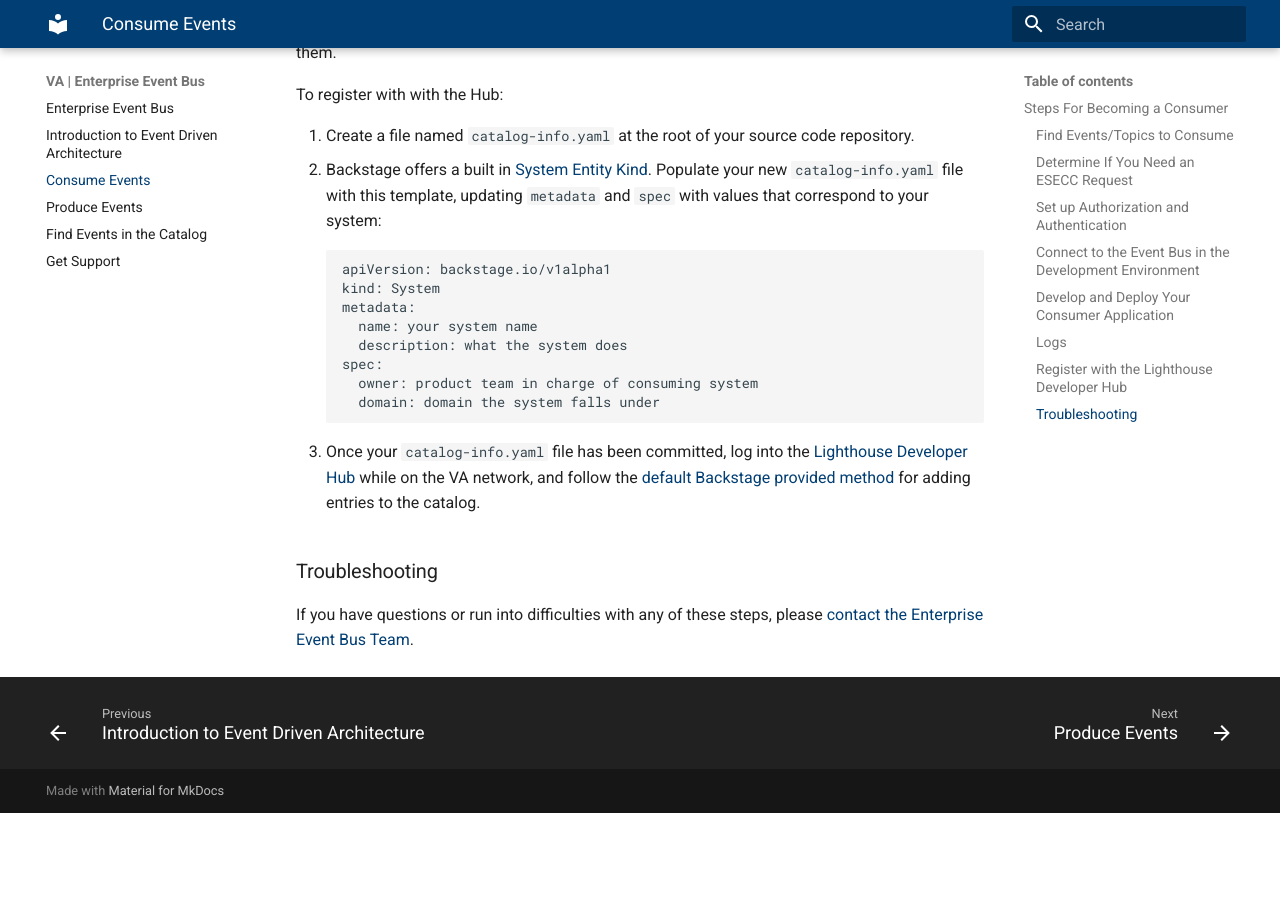
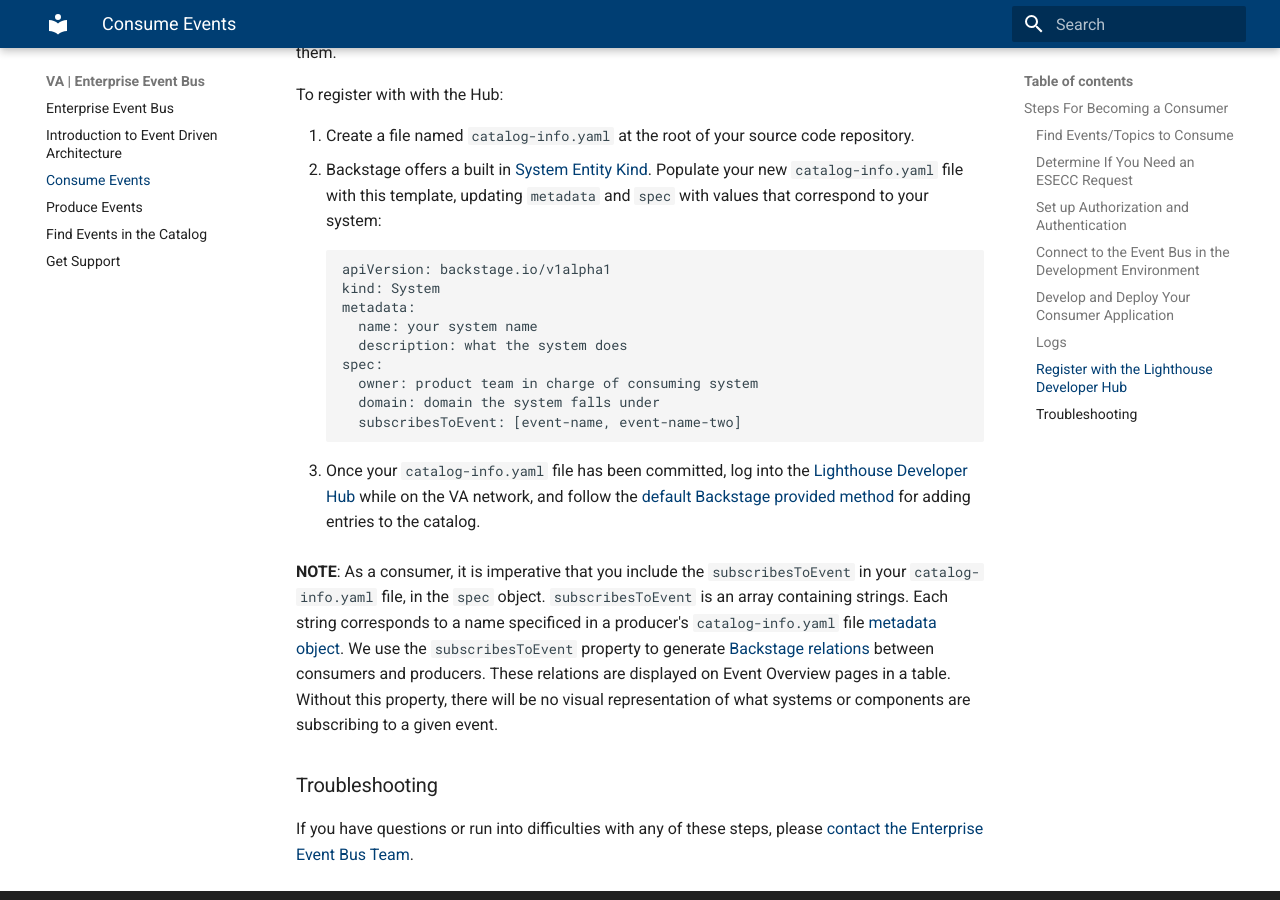
Before and after one commit to department-of-veterans-affairs/ves-event-bus-developer-portal, an MkDocs documentation site: the page built from docs/consume-events.md, in a window 1280 px wide and 900 px high, scrolled down 4765 px. Built offline with MkDocs 1.6.1 and Material for MkDocs 9.7.7, drawn with Linux system fonts in a browser that asks for light colours; before the commit the page ends 5578 px from its top, so only the background shows below that.

Commit message:
Update consume-events.md

```diff
--- a/docs/consume-events.md
+++ b/docs/consume-events.md
@@ -170,9 +170,12 @@
         spec:
           owner: product team in charge of consuming system
           domain: domain the system falls under
+          subscribesToEvent: [event-name, event-name-two]
 
 
-3. Once your `catalog-info.yaml` file has been committed, log into the [Lighthouse Developer Hub](https://hub.lighthouse.va.gov/) while on the VA network, and follow the [default Backstage provided method](https://backstage.io/docs/features/software-catalog/#adding-components-to-the-catalog) for adding entries to the catalog.
+4. Once your `catalog-info.yaml` file has been committed, log into the [Lighthouse Developer Hub](https://hub.lighthouse.va.gov/) while on the VA network, and follow the [default Backstage provided method](https://backstage.io/docs/features/software-catalog/#adding-components-to-the-catalog) for adding entries to the catalog.
+
+**NOTE**: As a consumer, it is imperative that you include the `subscribesToEvent` in your `catalog-info.yaml` file, in the `spec` object. `subscribesToEvent` is an array containing strings. Each string corresponds to a name specificed in a producer's `catalog-info.yaml` file [metadata object](https://backstage.io/docs/features/software-catalog/descriptor-format#common-to-all-kinds-the-metadata). We use the `subscribesToEvent` property to generate [Backstage relations](https://backstage.io/docs/features/software-catalog/extending-the-model#adding-a-new-relation-type) between consumers and producers. These relations are displayed on Event Overview pages in a table. Without this property, there will be no visual representation of what systems or components are subscribing to a given event.
 
 ### Troubleshooting
 If you have questions or run into difficulties with any of these steps, please [contact the Enterprise Event Bus Team](get-support.md).
```
